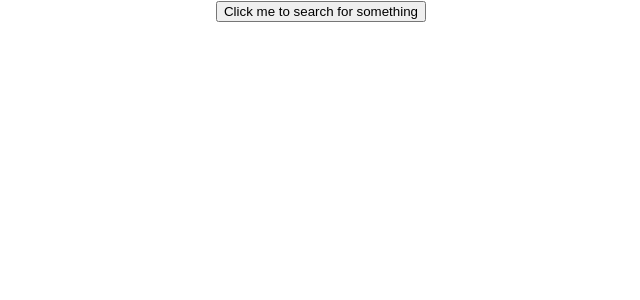
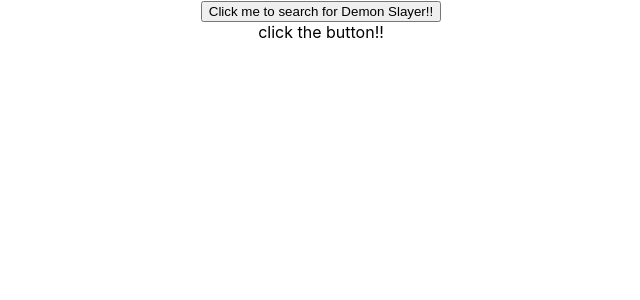
Before and after one commit to MrManilex/aniworld-front-end, a React (Create React App) app: page / in a window 1280 px wide. Shown: the top 300 px of the page, without its empty margins (319-959 px from the left). Built offline with nearby package versions, Linux system fonts and the light colour scheme.

Commit message:
refactor search function changing state and displaying API fetched information

```diff
--- a/src/App.js
+++ b/src/App.js
@@ -1,17 +1,35 @@
 // import logo from './logo.svg'
+import './App.css';
+import { useState } from 'react';
 import { searchAnimes } from './services/animeService';
-import './App.css';
 
 function App() {
+  const [animes, setAnimes] = useState(null)
 
-  function search(){
+  function search() {
     searchAnimes()
+      .then(animes => {
+        setAnimes(animes)
+      }).catch(error => {
+        console.log(error)
+      })
   }
 
 
   return (
     <div className="App">
-      <button onClick={search}>Click me to search for something</button>
+      <button onClick={search}>Click me to search for Demon Slayer!!</button>
+      {animes ?
+        <>
+          {animes.map(anime =>
+            <>
+              <p>{anime.title.romaji}</p>
+            </>
+          )}
+        </>
+        :
+        <div>click the button!!</div>
+      }
     </div>
   );
 }
--- a/src/services/animeService.js
+++ b/src/services/animeService.js
@@ -1,11 +1,10 @@
-import * as tokenService from '../services/tokenService'
+// import * as tokenService from '../services/tokenService'
 const BASE_URL = '/api/animes'
 
 function searchAnimes() {
-    return fetch(BASE_URL, {
-        headers: { Authorization: `Bearer ${tokenService.getToken()}` }
-    })
+    return fetch(BASE_URL)
         .then(res => res.json())
+        .catch(error => console.log(error))
 }
 
 export {
```
